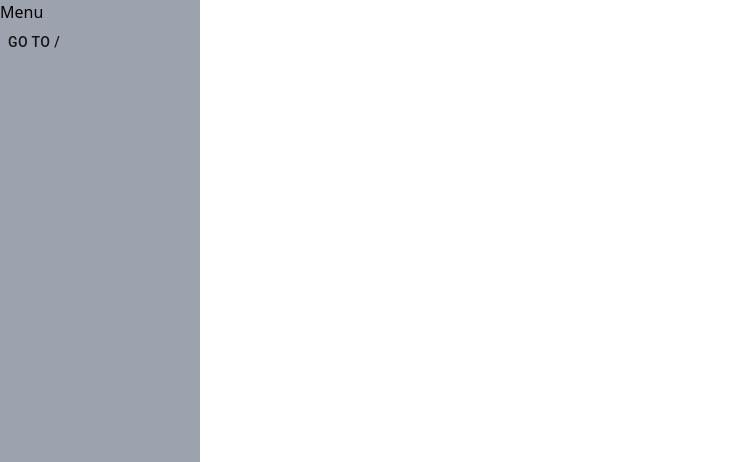
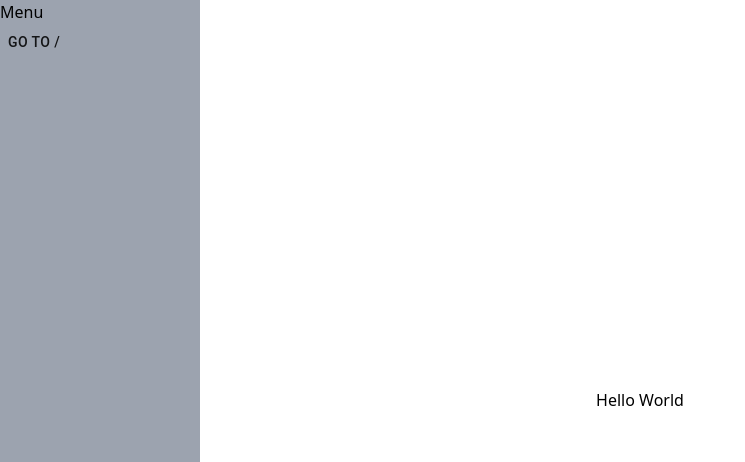
Before and after one commit to Cjumelin/NextReduxSimpleApp, a Next.js app: page /helloworld in a window 1280 px wide. Shown: the top 462 px of the page, without its empty margins (0-745 px from the left). Built offline with nearby package versions, Linux system fonts and the light colour scheme.

Commit message:
Align helloworld text

```diff
--- a/pages/helloworld.tsx
+++ b/pages/helloworld.tsx
@@ -1,7 +1,9 @@
 export default function Helloworld() {
     return (
-        <div>
-            Hello World
+        <div className={"min-h-screen min-w-full flex flex-col justify-center align-center"}>
+            <p className={"text-center"}>
+                Hello World
+            </p>
         </div>
     )
 }
```
